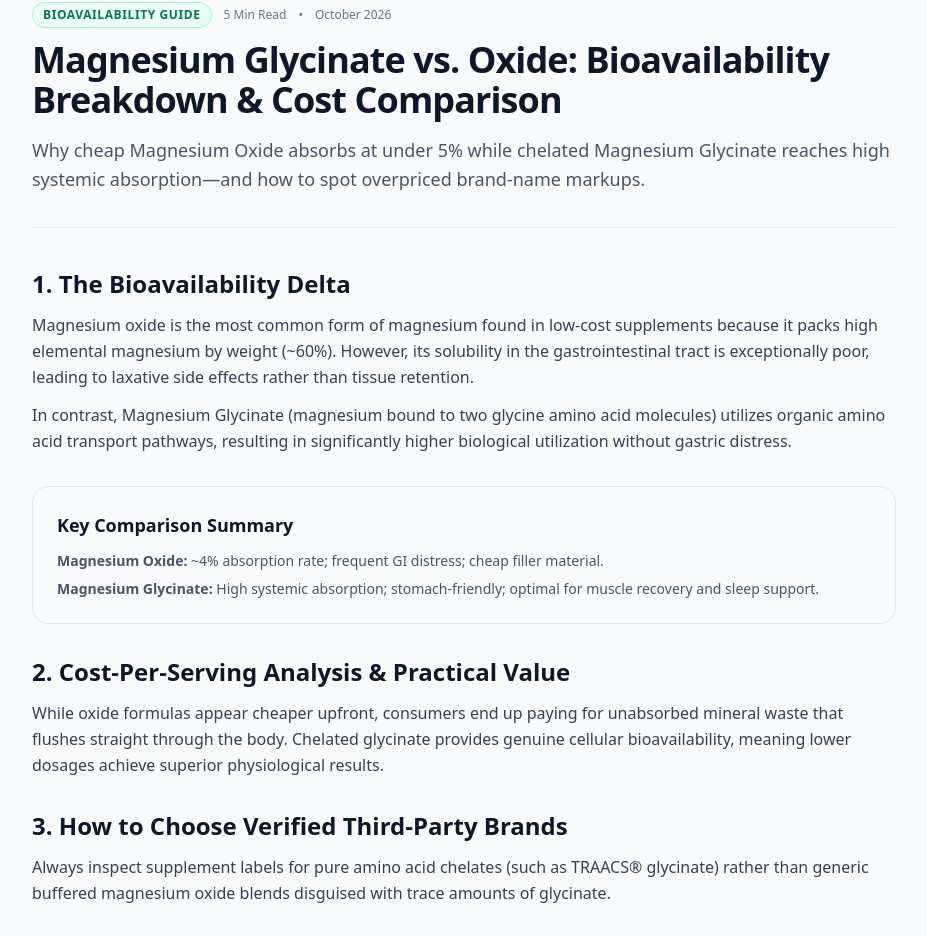
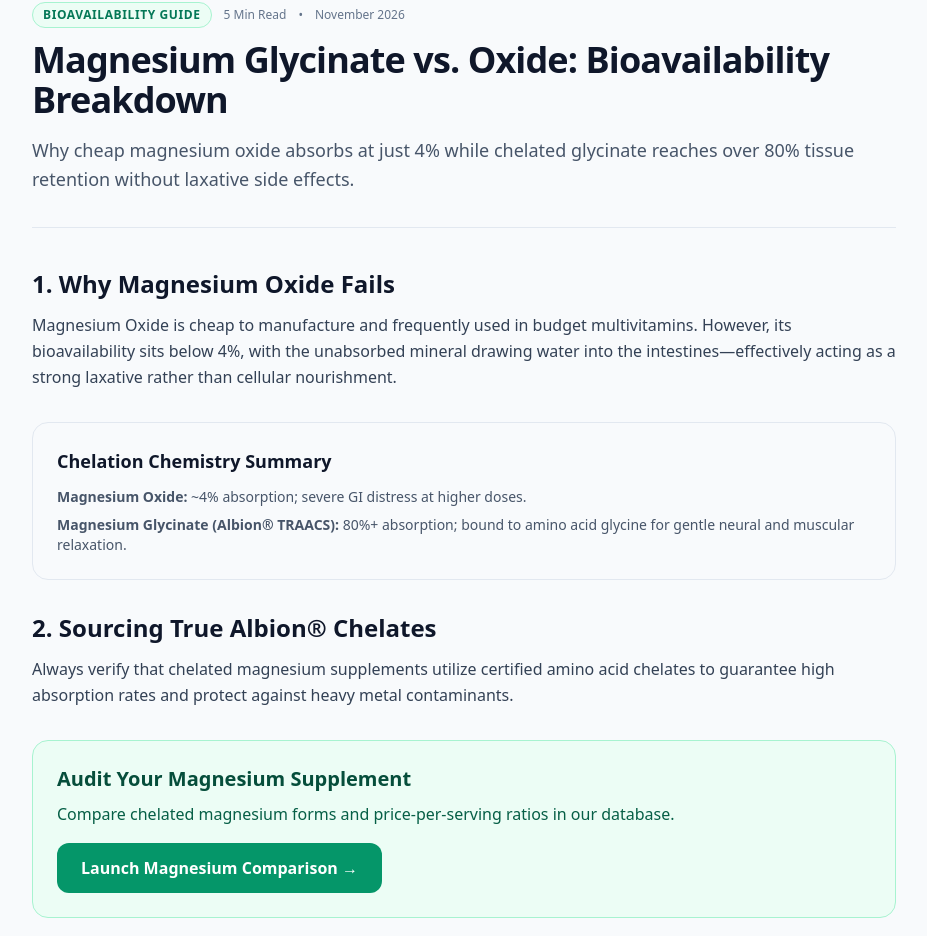
Before and after one commit to Jalil63/nutridupe, a Next.js app: page /research-guides/magnesium-glycinate-vs-oxide in a window 1280 px wide. Shown: the part 111-1047 px from the top of the page, without its empty margins (176-1103 px from the left). Built offline with nearby package versions, Linux system fonts and the light colour scheme.

Commit message:
Revise Magnesium Glycinate vs. Oxide guide content
Updated content and structure for magnesium guide page, including changes to headings, text, and sections for clarity and accuracy.

```diff
--- a/app/research-guides/magnesium-glycinate-vs-oxide/page.tsx
+++ b/app/research-guides/magnesium-glycinate-vs-oxide/page.tsx
@@ -4,66 +4,56 @@ import Link from 'next/link';
 export default function MagnesiumGuide() {
   return (
     <article className="max-w-4xl mx-auto px-4 py-12 text-slate-800">
-      <header className="mb-10 border-b pb-8">
+      <header className="mb-10 border-b border-slate-200 pb-8">
         <div className="flex items-center gap-3 text-xs text-slate-500 mb-3">
           <span className="bg-emerald-50 text-emerald-700 font-bold uppercase tracking-wider px-2.5 py-1 rounded-full border border-emerald-200">
             Bioavailability Guide
           </span>
           <span>5 Min Read</span>
           <span>•</span>
-          <span>October 2026</span>
+          <span>November 2026</span>
         </div>
         <h1 className="text-3xl sm:text-4xl font-extrabold tracking-tight text-slate-900 mb-4">
-          Magnesium Glycinate vs. Oxide: Bioavailability Breakdown & Cost Comparison
+          Magnesium Glycinate vs. Oxide: Bioavailability Breakdown
         </h1>
         <p className="text-slate-600 text-lg leading-relaxed">
-          Why cheap Magnesium Oxide absorbs at under 5% while chelated Magnesium Glycinate reaches high systemic absorption—and how to spot overpriced brand-name markups.
+          Why cheap magnesium oxide absorbs at just 4% while chelated glycinate reaches over 80% tissue retention without laxative side effects.
         </p>
       </header>
 
       <section className="space-y-8 text-slate-700 leading-relaxed">
         <div>
-          <h2 className="text-2xl font-bold text-slate-900 mb-3">1. The Bioavailability Delta</h2>
+          <h2 className="text-2xl font-bold text-slate-900 mb-3">1. Why Magnesium Oxide Fails</h2>
           <p>
-            Magnesium oxide is the most common form of magnesium found in low-cost supplements because it packs high elemental magnesium by weight (~60%). However, its solubility in the gastrointestinal tract is exceptionally poor, leading to laxative side effects rather than tissue retention.
-          </p>
-          <p className="mt-3">
-            In contrast, Magnesium Glycinate (magnesium bound to two glycine amino acid molecules) utilizes organic amino acid transport pathways, resulting in significantly higher biological utilization without gastric distress.
+            Magnesium Oxide is cheap to manufacture and frequently used in budget multivitamins. However, its bioavailability sits below 4%, with the unabsorbed mineral drawing water into the intestines—effectively acting as a strong laxative rather than cellular nourishment.
           </p>
         </div>
 
         <div className="bg-slate-50 p-6 rounded-2xl border border-slate-200">
-          <h3 className="text-lg font-bold text-slate-900 mb-3">Key Comparison Summary</h3>
+          <h3 className="text-lg font-bold text-slate-900 mb-3">Chelation Chemistry Summary</h3>
           <ul className="space-y-2 text-sm text-slate-600">
-            <li><strong>Magnesium Oxide:</strong> ~4% absorption rate; frequent GI distress; cheap filler material.</li>
-            <li><strong>Magnesium Glycinate:</strong> High systemic absorption; stomach-friendly; optimal for muscle recovery and sleep support.</li>
+            <li><strong>Magnesium Oxide:</strong> ~4% absorption; severe GI distress at higher doses.</li>
+            <li><strong>Magnesium Glycinate (Albion® TRAACS):</strong> 80%+ absorption; bound to amino acid glycine for gentle neural and muscular relaxation.</li>
           </ul>
         </div>
 
         <div>
-          <h2 className="text-2xl font-bold text-slate-900 mb-3">2. Cost-Per-Serving Analysis & Practical Value</h2>
+          <h2 className="text-2xl font-bold text-slate-900 mb-3">2. Sourcing True Albion® Chelates</h2>
           <p>
-            While oxide formulas appear cheaper upfront, consumers end up paying for unabsorbed mineral waste that flushes straight through the body. Chelated glycinate provides genuine cellular bioavailability, meaning lower dosages achieve superior physiological results.
-          </p>
-        </div>
-
-        <div>
-          <h2 className="text-2xl font-bold text-slate-900 mb-3">3. How to Choose Verified Third-Party Brands</h2>
-          <p>
-            Always inspect supplement labels for pure amino acid chelates (such as TRAACS® glycinate) rather than generic buffered magnesium oxide blends disguised with trace amounts of glycinate.
+            Always verify that chelated magnesium supplements utilize certified amino acid chelates to guarantee high absorption rates and protect against heavy metal contaminants.
           </p>
         </div>
 
         <div className="bg-emerald-50 border border-emerald-200 p-6 rounded-2xl mt-8">
           <h3 className="text-xl font-bold text-emerald-900 mb-2">Audit Your Magnesium Supplement</h3>
           <p className="text-emerald-800 mb-4">
-            Check your current magnesium product against verified cGMP alternatives in our comparison database.
+            Compare chelated magnesium forms and price-per-serving ratios in our database.
           </p>
           <Link
             href="/compare"
             className="inline-block bg-emerald-600 text-white font-semibold px-6 py-3 rounded-xl hover:bg-emerald-700 transition-colors"
           >
-            Run Comparison &rarr;
+            Launch Magnesium Comparison &rarr;
           </Link>
         </div>
       </section>
```
